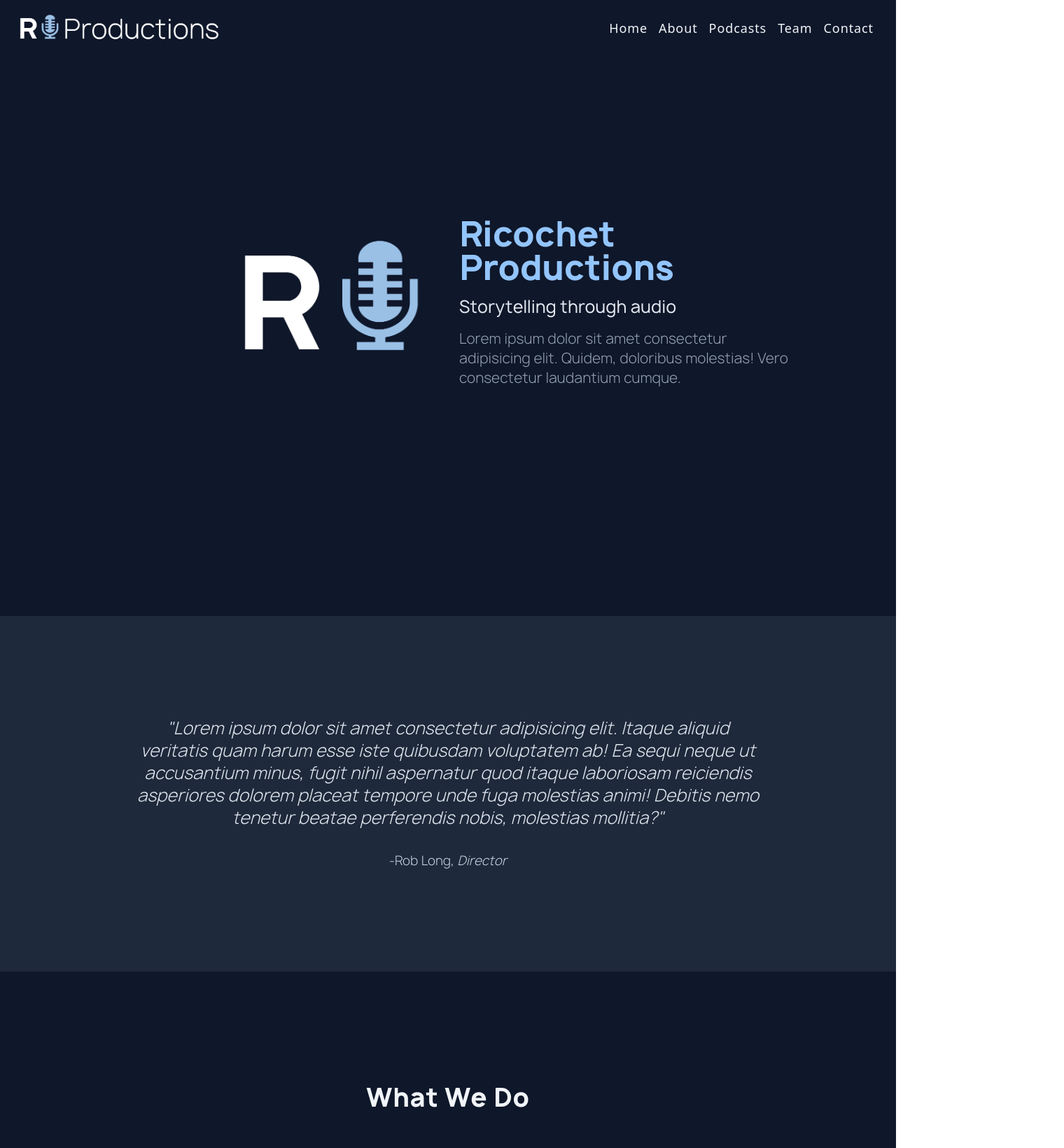
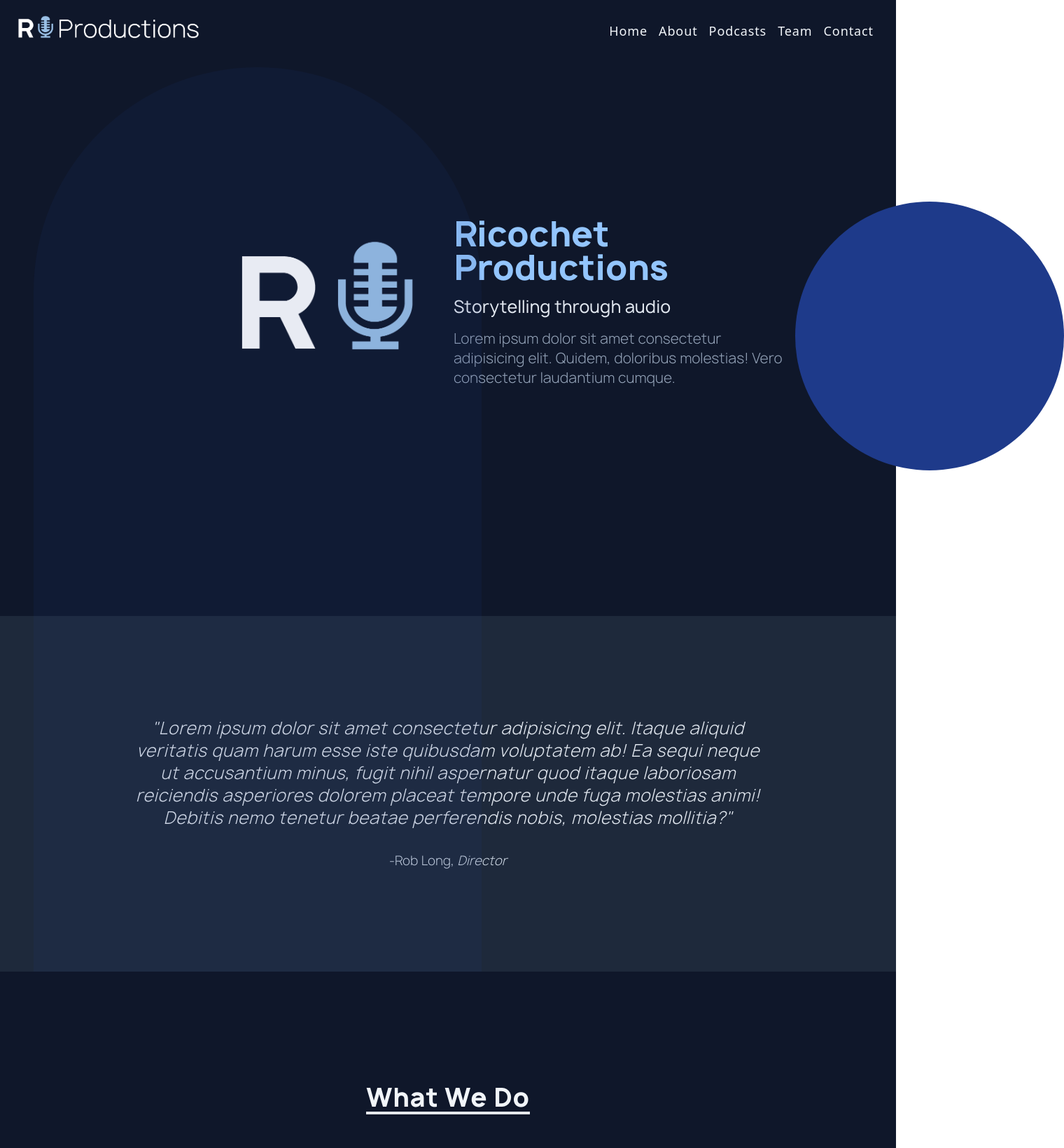
Before and after one commit to bridgerbrown/ricochet-productions, a Next.js app: page / in a window 1280 px wide. Shown: the top 1640 px of the page at 70% size, 1520 px wide, since content can reach past the window. Built offline with nearby package versions, Linux system fonts and the light colour scheme.

Commit message:
landing images

```diff
--- a/components/home/bio.tsx
+++ b/components/home/bio.tsx
@@ -33,7 +33,7 @@ export default function Bio(props: any){
             {/* <div className="bottom-12 right-24 absolute w-96 h-96 rounded-full bg-blue-900 opacity-5"></div> */}
             <div className="pt-40 pb-52 bg-slate-900 flex-col items-center flex justify-center ">
                 <div className="pb-20">
-                    <h1 className="tracking-wide drop-shadow-sm text-slate-100 font-semibold text-4xl">What We Do</h1>
+                    <h1 className="border-b-4 tracking-wide drop-shadow-sm text-slate-100 font-semibold text-4xl">What We Do</h1>
                 </div>
 
                 <section className="space-y-32">
--- a/components/home/contact.tsx
+++ b/components/home/contact.tsx
@@ -9,10 +9,10 @@ export default function Contact(props: any){
     }
 
     return(
-        <section id="contact" className="w-screen pt-28 pb-72 bg-slate-800">
+        <section id="contact" className="w-screen pt-28 pb-72 bg-slate-900">
             <div className="px-48 text-center">
-                <div className="pb-20">
-                    <h1 className="tracking-wide drop-shadow-sm text-slate-100 font-semibold text-4xl">Contact</h1>
+                <div className="flex justify-center pb-20">
+                    <h1 className="border-b-4 w-min tracking-wide drop-shadow-sm text-slate-100 font-semibold text-4xl">Contact</h1>
                 </div>
                 <div className=" flex-col space-y-4 justify-center items-center">
                     <h2 className="text-base font-light text-slate-200">For business inquiries, feel free to contact us at:</h2>
--- a/components/home/landing.tsx
+++ b/components/home/landing.tsx
@@ -4,6 +4,9 @@ import Image from "next/image";
 export default function Landing(){
     return(
         <main className="h-screen w-screen pb-24 bg-slate-900 flex items-center justify-center">
+             <div className="top-24 left-12 absolute w-1/2 h-1/2 rounded-full bg-blue-900 opacity-10"></div>
+            <div className="top-72 -right-60 absolute  w-96 h-96 rounded-full bg-blue-900"></div>
+            <div className="bottom-12 right-24 absolute w-96 h-96 rounded-full bg-blue-900 opacity-5"></div>
             <div className="w-4/5 flex justify-center">
                 <div className="w-1/2 flex justify-end pr-4">
                     <Image
@@ -11,10 +14,10 @@ export default function Landing(){
                         width={608}
                         height={821}
                         alt="ricochet productions logo"
-                        className="w-7/12"
+                        className="md:w-7/12 object-scale-down"
                     />
                 </div>
-                <div className="flex justify-center flex-col space-y-4 text-xl w-1/2 px-4">
+                <div className="mr-4 flex justify-center flex-col space-y-4 text-xl w-1/2 px-4">
                     <h1 className="text-blue-300 font-bold text-5xl">Ricochet Productions</h1>
                     <h2 className="text-2xl text-slate-200">Storytelling through audio</h2>
                     <h3 className="text-slate-400 font-light">Lorem ipsum dolor sit amet consectetur adipisicing elit. Quidem, doloribus molestias! Vero consectetur laudantium cumque.</h3>
--- a/components/home/mission.tsx
+++ b/components/home/mission.tsx
@@ -4,7 +4,7 @@ export default function Mission(props: any){
     return(
         <section className="w-screen py-36 bg-slate-800">
             <div className="sm:px-16 lg:px-48 text-center">
-                <h1 className="font-light mb-8 text-slate-200 text-2xl italic">&quot;Lorem ipsum dolor sit amet consectetur adipisicing elit. Itaque aliquid veritatis quam harum esse iste quibusdam voluptatem ab! Ea sequi neque ut accusantium minus, fugit nihil aspernatur quod itaque laboriosam reiciendis asperiores dolorem placeat tempore unde fuga molestias animi! Debitis nemo tenetur beatae perferendis nobis, molestias mollitia?&quot;</h1>
+                <h1 className="tracking-wide font-light mb-8 text-slate-200 text-2xl italic">&quot;Lorem ipsum dolor sit amet consectetur adipisicing elit. Itaque aliquid veritatis quam harum esse iste quibusdam voluptatem ab! Ea sequi neque ut accusantium minus, fugit nihil aspernatur quod itaque laboriosam reiciendis asperiores dolorem placeat tempore unde fuga molestias animi! Debitis nemo tenetur beatae perferendis nobis, molestias mollitia?&quot;</h1>
                 <h2 className="font-light text-slate-300 text-lg">-Rob Long, <span className="italic">Director</span></h2>
             </div>
         </section>
--- a/components/home/our-team.tsx
+++ b/components/home/our-team.tsx
@@ -27,7 +27,7 @@ export default function OurTeam(props: any){
         <section id="team" className="w-screen relative">
             <div className="pt-40 pb-40 bg-slate-900 flex-col items-center flex justify-center ">
                 <div className="pb-20">
-                    <h1 className="tracking-wide drop-shadow-sm text-slate-100 font-semibold text-4xl">Our Team</h1>
+                    <h1 className="border-b-4 tracking-wide drop-shadow-sm text-slate-100 font-semibold text-4xl">Our Team</h1>
                 </div>
 
                 <div className="space-y-32 flex flex-col justify-center items-center">
--- a/components/home/podcast-list.tsx
+++ b/components/home/podcast-list.tsx
@@ -32,7 +32,7 @@ export default function PodcastList(props: any){
         <section id="podcasts" className="w-screen relative">
             <div className="pt-40 pb-52 bg-slate-900 flex-col items-center flex justify-center ">
                 <div className="pb-20">
-                    <h1 className="tracking-wide drop-shadow-sm text-slate-100 font-semibold text-4xl">Podcasts</h1>
+                    <h1 className="border-b-4 tracking-wide drop-shadow-sm text-slate-100 font-semibold text-4xl">Podcasts</h1>
                 </div>
 
                 <div className="space-y-32">
--- a/components/navbar.tsx
+++ b/components/navbar.tsx
@@ -13,11 +13,11 @@ export default function Navbar(){
                     width={3374}
                     height={829}
                     alt="ricochet productions logo"
-                    className="w-11/12"
+                    className="w-10/12"
                 />
                 {/* <h1 className="text-blue-300 text-2xl font-base tracking-wide">Ricochet Productions</h1> */}
             </div>
-            <div className="flex space-x-4">
+            <div className="flex mt-2 space-x-4">
                 <a href="#navbar" className={navItemStyle}>
                     Home
                 </a>
--- a/tailwind.config.js
+++ b/tailwind.config.js
@@ -15,6 +15,9 @@ module.exports = {
       },
       fontFamily: {
         manrope: ['Manrope', 'sans-serif']
+      },
+      backgroundImage: {
+        'gradient-radial': 'radial-gradient(var(--tw-gradient-stops))',
       }
     },
   },
```
